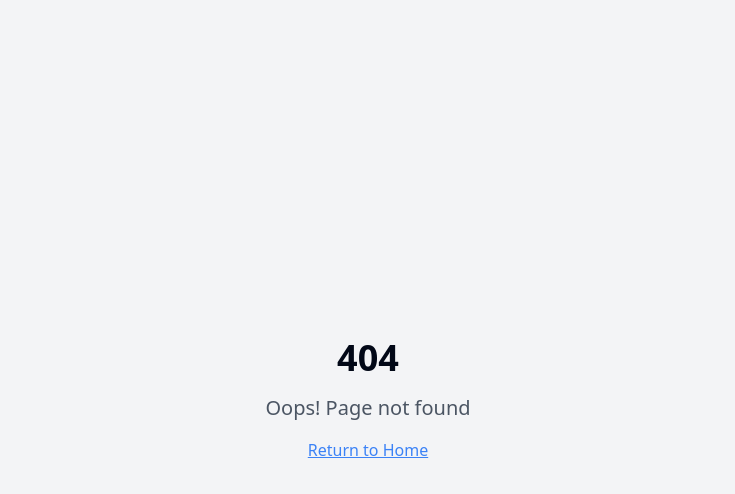
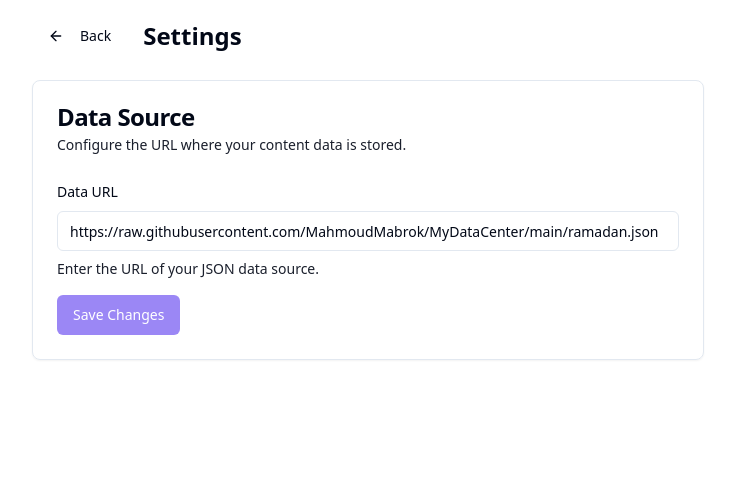
Before and after one commit to MahmoudMabrok/holy-video-helper, a React (Vite) app: page /settings in a window 1280 px wide. Before the commit this address had no page. Shown: the top 494 px of the page, without its empty margins (272-1007 px from the left). Built offline with nearby package versions, Linux system fonts and the light colour scheme.

Commit message:
Add settings page for data URL
This commit introduces a settings page that allows users to change the URL from which data is fetched.  The updated URL will be saved and used for subsequent requests.

```diff
--- a/src/App.tsx
+++ b/src/App.tsx
@@ -6,6 +6,7 @@ import { QueryClient, QueryClientProvider } from "@tanstack/react-query";
 import { BrowserRouter, Routes, Route } from "react-router-dom";
 import ErrorBoundary from "./components/ErrorBoundary";
 import Index from "./pages/Index";
+import Settings from "./pages/Settings";
 import NotFound from "./pages/NotFound";
 
 const queryClient = new QueryClient();
@@ -19,7 +20,7 @@ const App = () => (
         <BrowserRouter>
           <Routes>
             <Route path="/" element={<Index />} />
-            {/* ADD ALL CUSTOM ROUTES ABOVE THE CATCH-ALL "*" ROUTE */}
+            <Route path="/settings" element={<Settings />} />
             <Route path="*" element={<NotFound />} />
           </Routes>
         </BrowserRouter>
--- a/src/pages/Index.tsx
+++ b/src/pages/Index.tsx
@@ -3,10 +3,11 @@ import { fetchContent } from "@/services/api";
 import { SectionCard } from "@/components/SectionCard";
 import { VideoCard } from "@/components/VideoCard";
 import { useState, useEffect, useRef } from "react";
-import { ArrowLeft } from "lucide-react";
+import { ArrowLeft, Settings } from "lucide-react";
 import { Button } from "@/components/ui/button";
 import { useToast } from "@/hooks/use-toast";
 import { Progress } from "@/components/ui/progress";
+import { useNavigate } from "react-router-dom";
 
 const LAST_VIDEO_KEY = 'last_video';
 const VIDEO_POSITION_KEY = 'video_position';
@@ -22,12 +23,12 @@ interface VideoProgress {
 }
 
 const Index = () => {
+  const navigate = useNavigate();
   const [selectedPlaylistId, setSelectedPlaylistId] = useState<string | null>(null);
   const [selectedVideoId, setSelectedVideoId] = useState<string | null>(null);
   const [videoProgress, setVideoProgress] = useState<VideoProgress>({});
   const { toast } = useToast();
   const videoPlayerRef = useRef<HTMLDivElement>(null);
-  const playerRef = useRef<YT.Player | null>(null);
 
   const { data: sections, isLoading, error } = useQuery({
     queryKey: ["content"],
@@ -124,32 +125,20 @@ const Index = () => {
   }
 
   const selectedPlaylist = sections?.flatMap(s => s.playlists).find(p => p.name === selectedPlaylistId);
-  const lastWatchedVideo = selectedVideoId && !selectedPlaylistId;
 
   return (
     <div className="min-h-screen bg-background">
       <div className="max-w-7xl mx-auto">
-        {lastWatchedVideo && (
-          <div className="w-full animate-fade-in">
-            <div className="sticky top-0 bg-background z-10 p-4 border-b">
-              <h2 className="text-xl font-semibold">Continue Watching</h2>
-            </div>
-            <div
-              ref={videoPlayerRef}
-              className="w-full aspect-video"
-              tabIndex={-1}
-            >
-              <iframe
-                className="w-full h-full"
-                src={`https://www.youtube.com/embed/${selectedVideoId}?enablejsapi=1&autoplay=1`}
-                title="YouTube video player"
-                frameBorder="0"
-                allow="accelerometer; autoplay; clipboard-write; encrypted-media; gyroscope; picture-in-picture"
-                allowFullScreen
-              ></iframe>
-            </div>
-          </div>
-        )}
+        <div className="sticky top-0 bg-background z-10 p-4 border-b flex justify-between items-center">
+          <h1 className="text-2xl font-semibold">Video Library</h1>
+          <Button
+            variant="ghost"
+            size="icon"
+            onClick={() => navigate('/settings')}
+          >
+            <Settings className="w-5 h-5" />
+          </Button>
+        </div>
 
         {selectedPlaylist ? (
           <div className="animate-fade-in">
--- /dev/null
+++ b/src/pages/Settings.tsx
@@ -0,0 +1,90 @@
+
+import { useState, useEffect } from "react";
+import { Card, CardContent, CardDescription, CardHeader, CardTitle } from "@/components/ui/card";
+import { Input } from "@/components/ui/input";
+import { Button } from "@/components/ui/button";
+import { useToast } from "@/hooks/use-toast";
+import { Form, FormControl, FormDescription, FormField, FormItem, FormLabel } from "@/components/ui/form";
+import { useForm } from "react-hook-form";
+import { ArrowLeft } from "lucide-react";
+import { useNavigate } from "react-router-dom";
+
+interface SettingsForm {
+  dataUrl: string;
+}
+
+export default function Settings() {
+  const { toast } = useToast();
+  const navigate = useNavigate();
+  const form = useForm<SettingsForm>({
+    defaultValues: {
+      dataUrl: localStorage.getItem('data_url') || 'https://raw.githubusercontent.com/MahmoudMabrok/MyDataCenter/main/ramadan.json'
+    }
+  });
+
+  const onSubmit = (data: SettingsForm) => {
+    try {
+      localStorage.setItem('data_url', data.dataUrl);
+      toast({
+        title: "Settings saved",
+        description: "Your changes have been saved successfully."
+      });
+      navigate('/');
+    } catch (error) {
+      toast({
+        title: "Error",
+        description: "Failed to save settings.",
+        variant: "destructive"
+      });
+    }
+  };
+
+  return (
+    <div className="min-h-screen bg-background p-4">
+      <div className="max-w-2xl mx-auto space-y-6">
+        <div className="flex items-center gap-4">
+          <Button
+            variant="ghost"
+            className="group"
+            onClick={() => navigate('/')}
+          >
+            <ArrowLeft className="w-5 h-5 mr-2 group-hover:-translate-x-1 transition-transform" />
+            Back
+          </Button>
+          <h1 className="text-2xl font-semibold">Settings</h1>
+        </div>
+
+        <Card>
+          <CardHeader>
+            <CardTitle>Data Source</CardTitle>
+            <CardDescription>
+              Configure the URL where your content data is stored.
+            </CardDescription>
+          </CardHeader>
+          <CardContent>
+            <Form {...form}>
+              <form onSubmit={form.handleSubmit(onSubmit)} className="space-y-4">
+                <FormField
+                  control={form.control}
+                  name="dataUrl"
+                  render={({ field }) => (
+                    <FormItem>
+                      <FormLabel>Data URL</FormLabel>
+                      <FormControl>
+                        <Input placeholder="Enter data URL" {...field} />
+                      </FormControl>
+                      <FormDescription>
+                        Enter the URL of your JSON data source.
+                      </FormDescription>
+                    </FormItem>
+                  )}
+                />
+                <Button type="submit">Save Changes</Button>
+              </form>
+            </Form>
+          </CardContent>
+        </Card>
+      </div>
+    </div>
+  );
+}
--- a/src/services/api.ts
+++ b/src/services/api.ts
@@ -1,3 +1,4 @@
+
 export interface Video {
   title: string;
   url: string;
@@ -22,10 +23,10 @@ export interface ApiItem {
 
 export async function fetchContent(): Promise<Section[]> {
   try {
-    const response = await fetch(
-      "https://raw.githubusercontent.com/MahmoudMabrok/MyDataCenter/main/ramadan.json"
-    );
+    const dataUrl = localStorage.getItem('data_url') ||
+      "https://raw.githubusercontent.com/MahmoudMabrok/MyDataCenter/main/ramadan.json";
 
+    const response = await fetch(dataUrl);
 
     if (!response.ok) throw new Error("Failed to fetch content");
     const data = await response.json();
@@ -67,7 +68,6 @@ export async function fetchContent(): Promise<Section[]> {
       []
     );
 
-    console.log("sections:", sections);
     return sections;
   } catch (error) {
     console.error("Error fetching content:", error);
```
